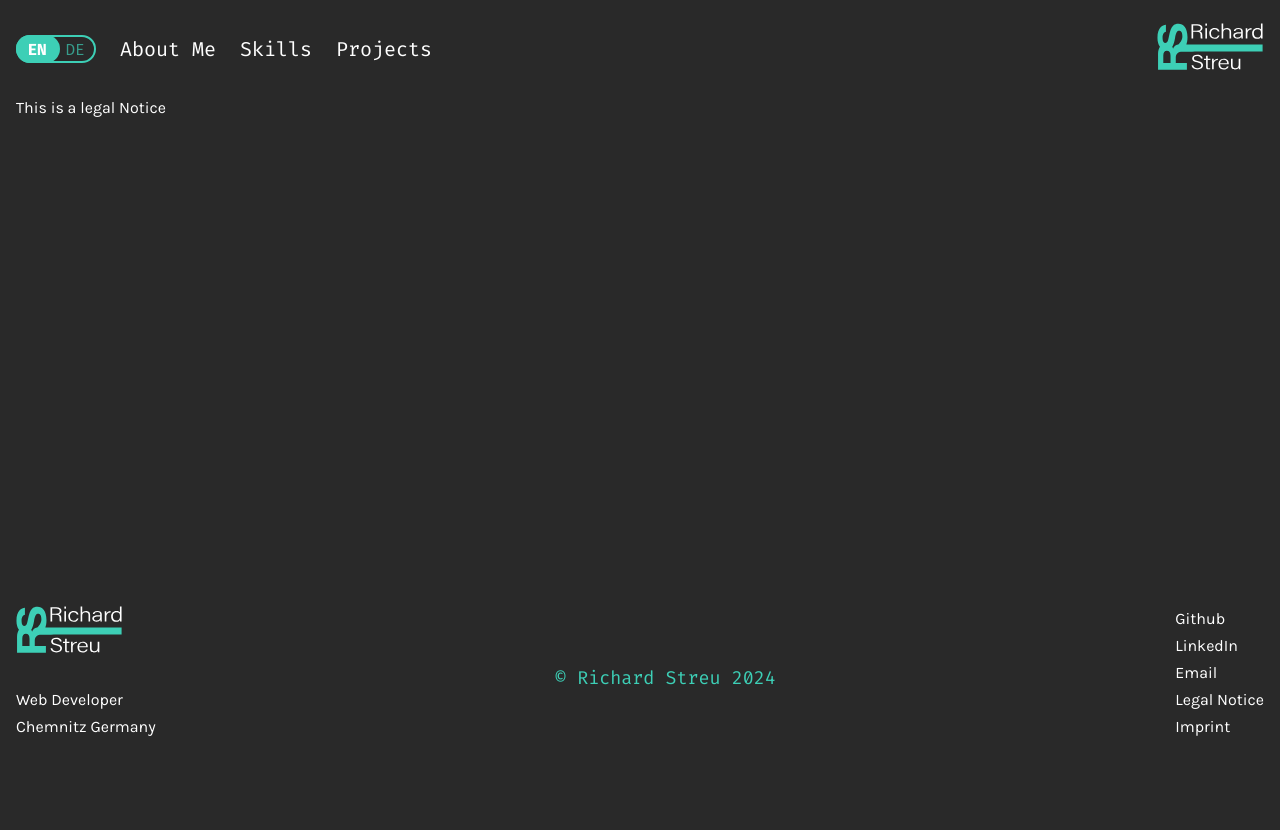
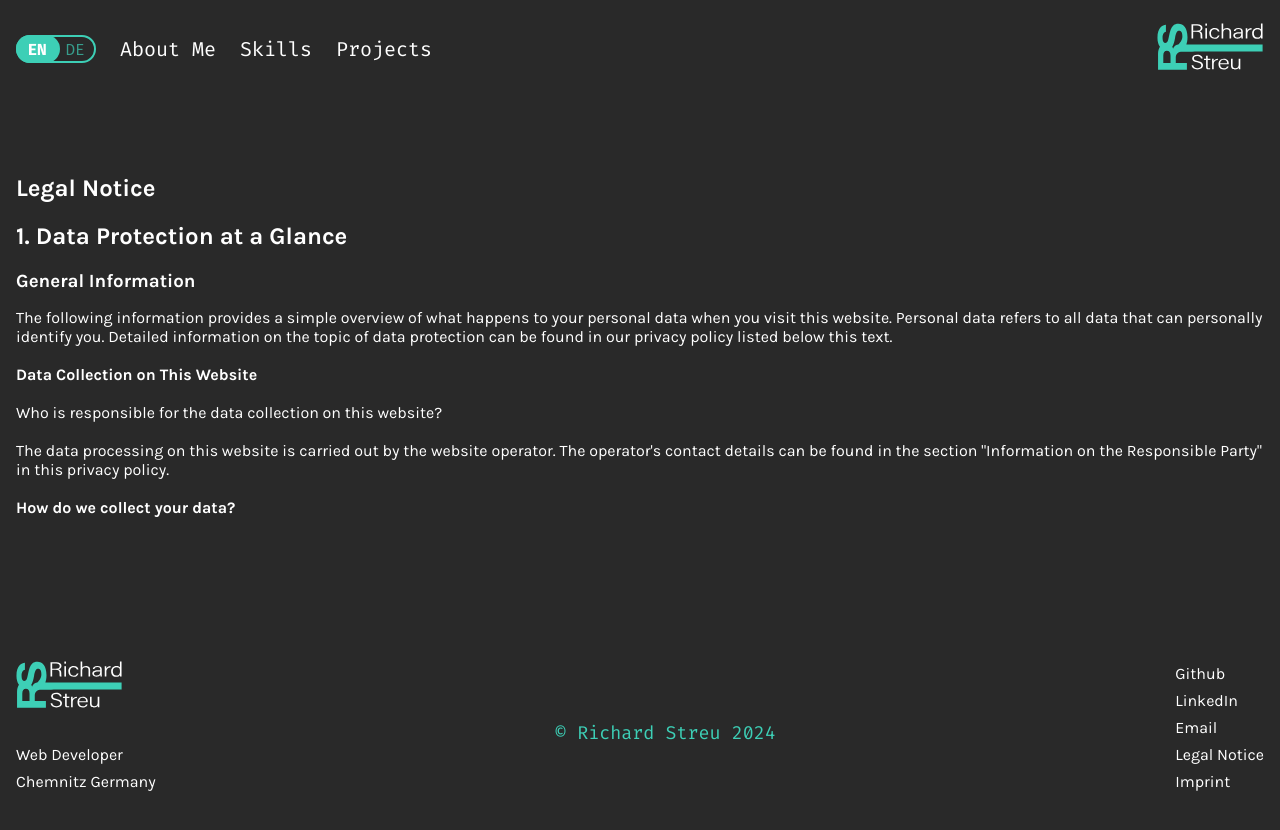
Before and after one commit to RichardStreu/portfolioAngular, an Angular app: page /legalNotice in a window 1280 px wide. Shown: the top 830 px of the page. Before the commit the page ends 800 px from the top, so only its background shows below. Built offline with nearby package versions, Linux system fonts and the light colour scheme.

Commit message:
feat: enhance legal notice component with multilingual support and improved layout

```diff
--- a/src/app/legal-notice/legal-notice.component.html
+++ b/src/app/legal-notice/legal-notice.component.html
@@ -1,6 +1,53 @@
 <main id="legal-notice" class="legal-notice">
   <div class="contentWrapper">
     <app-header></app-header>
-    <p>This is a legal Notice</p>
+    <h2 class="policyHeadline">
+      @if (languageService.currentLanguage === 'en') { Legal Notice } @else {
+      Impressum }
+    </h2>
+    <h2>
+      @if (languageService.currentLanguage === 'en') { 1. Data Protection at a
+      Glance } @else { 1. Datenschutz auf einen Blick }
+    </h2>
+    <h3>
+      @if (languageService.currentLanguage === 'en') { General Information }
+      @else { Allgemeine Hinweise }
+    </h3>
+    <p>
+      @if (languageService.currentLanguage === 'en') { The following information
+      provides a simple overview of what happens to your personal data when you
+      visit this website. Personal data refers to all data that can personally
+      identify you. Detailed information on the topic of data protection can be
+      found in our privacy policy listed below this text. } @else { Die
+      folgenden Hinweise geben einen einfachen Überblick darüber, was mit Ihren
+      personenbezogenen Daten passiert, wenn Sie diese Website besuchen.
+      Personenbezogene Daten sind alle Daten, mit denen Sie persönlich
+      identifiziert werden können. Ausführliche Informationen zum Thema
+      Datenschutz entnehmen Sie unserer unter diesem Text aufgeführten
+      Datenschutzerklärung. }
+    </p>
+    <br />
+    <p>
+      <b>
+        @if (languageService.currentLanguage === 'en') { Data Collection on This
+        Website } @else { Datenerfassung auf dieser Website }
+      </b>
+    </p>
+    <br>
+    <p>
+      @if (languageService.currentLanguage === 'en') { Who is responsible for the
+      data collection on this website? } @else { Wer ist verantwortlich für die
+      Datenerfassung auf dieser Website? }
+    </p>
+    <br>
+    <p>
+      @if (languageService.currentLanguage === 'en') { The data processing on this website is carried out by the website operator. The operator's contact details can be found in the section "Information on the Responsible Party" in this privacy policy.
+    } @else
+      { Die Datenverarbeitung auf dieser Website erfolgt durch den Websitebetreiber. Dessen Kontaktdaten können Sie dem Abschnitt „Hinweis zur Verantwortlichen Stelle“ in dieser Datenschutzerklärung entnehmen. }
+    </p>
+    <br>
+    <p><b>
+      @if (languageService.currentLanguage === 'en') { How do we collect your data? } @else { Wie erfassen wir Ihre Daten? }
+    </b></p>
   </div>
 </main>
--- a/src/app/legal-notice/legal-notice.component.scss
+++ b/src/app/legal-notice/legal-notice.component.scss
@@ -2,6 +2,11 @@
 
 .legal-notice {
   min-height: calc(100vh - 194px);
+  padding-bottom: 144px;
+
+  .policyHeadline {
+    padding-top: 76px;
+  }
 
   .link {
     color: $color-highLight;
@@ -13,4 +18,12 @@
       text-decoration: underline;
     }
   }
+
+  h2 {
+    padding-bottom: 1.25rem;
+  }
+
+  h3 {
+    padding-bottom: 1rem;
+  }
 }
--- a/src/app/legal-notice/legal-notice.component.ts
+++ b/src/app/legal-notice/legal-notice.component.ts
@@ -23,6 +23,8 @@ export class LegalNoticeComponent {
         : 'Datenschutzerklärung';
   }
 
+  policyEn = {}
+
   // function to change the language of the contact form
   chooseLanguage() {
     this.languageService.language.subscribe(() => {
```
